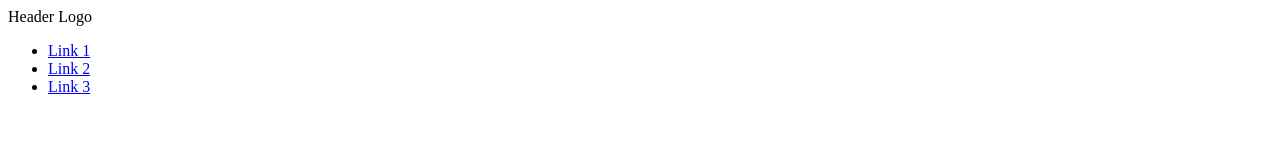
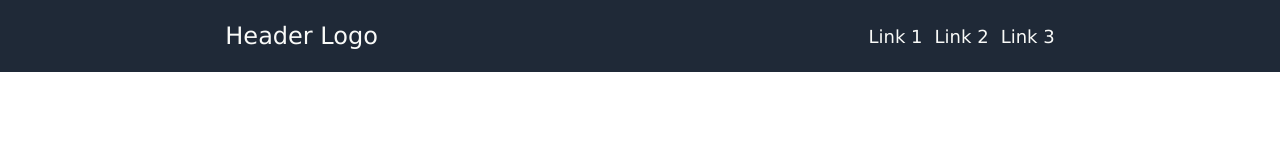
Before and after one commit to itsalwaysbenny/odin-homepage, a plain HTML site: page index.html in a window 1280 px wide. Drawn offline with Linux system fonts and the light colour scheme.

Commit message:
Styled header text background and links

```diff
--- a/index.html
+++ b/index.html
@@ -3,18 +3,16 @@
   <head>
     <title>Landing Page</title>
     <meta charset="UTF 8">
-    <link rel="stylesheet" href="style.css">
+    <link rel="stylesheet" href="styles.css">
   </head>
   <body>
     <div class="header">
       <div class="header-logo">Header Logo</div>
-      <div class="header-links">
-        <ul>
-          <li><a href="https://www.google.com/" target="_blank">Link 1</a></li>
-          <li><a href="https://www.bbc.co.uk/" target="_blank">Link 2</a></li>
-          <li><a href="https://www.youtube.com/" target="_blank">Link 3</a></li>
-        </ul>
-      </div>
+      <ul class="header-links">
+        <li><a href="https://www.google.com/" target="_blank">Link 1</a></li>
+        <li><a href="https://www.bbc.co.uk/" target="_blank">Link 2</a></li>
+        <li><a href="https://www.youtube.com/" target="_blank">Link 3</a></li>
+      </ul>
     </div>
   </body>
 </html>
--- a/styles.css
+++ b/styles.css
@@ -0,0 +1,36 @@
+body {
+  display: flex;
+  flex-direction: column;
+  min-height: 100vh;
+  margin: 0;
+  font-family: 'Lucida Sans', 'Lucida Sans Regular', 'Lucida Grande', 'Lucida Sans Unicode', Geneva, Verdana, sans-serif;
+}
+
+.header {
+  display: flex;
+  background-color: #1F2937;
+  align-items: center;
+  justify-content: space-around;
+  height: 72px;
+}
+
+.header-logo {
+  display: flex;
+  font-size: 24px;
+  color: #F9FAF8;
+}
+
+.header-links {
+  display: flex;
+  font-size: 18px;
+  gap: 12px;
+}
+
+ul {
+  list-style: none;
+}
+
+a {
+  text-decoration: none;
+  color: #F9FAF8;
+}
```
